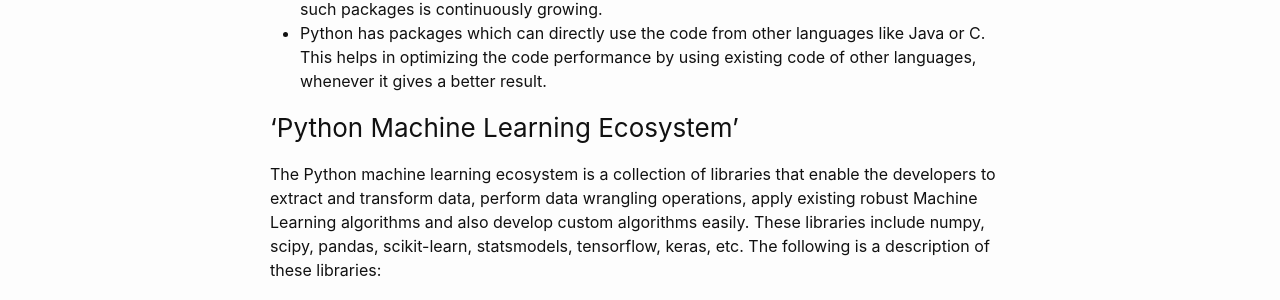
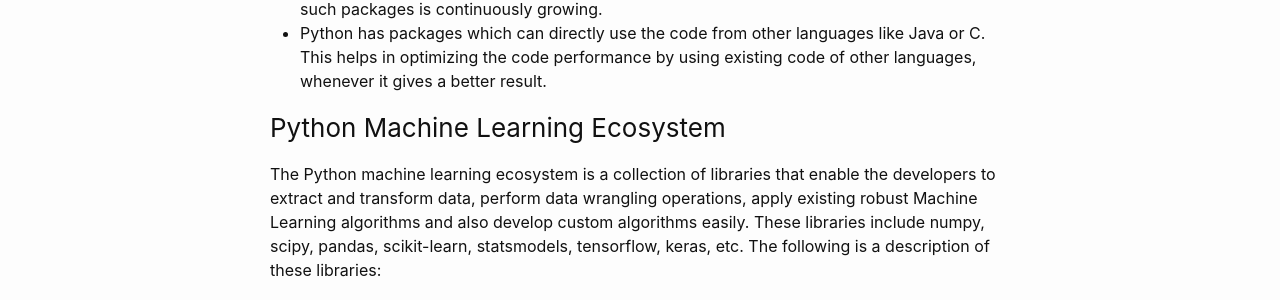
Before and after one commit to mosesimbahale/my-blog, a Jekyll site: the page built from Tech-blog/_posts/2021-12-14-Programming-for-data-science.md, in a window 1280 px wide. Shown: the part 753-1053 px from the top of the page. Built offline with Jekyll 4.4.1, drawn with Linux system fonts in a browser that asks for light colours.

```diff
--- a/Tech-blog/_posts/2021-12-14-Programming-for-data-science.md
+++ b/Tech-blog/_posts/2021-12-14-Programming-for-data-science.md
@@ -21,7 +21,7 @@ computing as well as scientific computing. Moreover it is being continuously upg
 - Python has packages which can directly use the code from other languages like Java or C. This helps in optimizing the code performance by using existing code of other languages, whenever it gives a better result.
 
 
-### 'Python Machine Learning Ecosystem'
+### Python Machine Learning Ecosystem
 
 The Python machine learning ecosystem is a collection of libraries that enable the developers to extract and transform data, perform data wrangling operations, apply existing robust Machine Learning algorithms and also develop custom algorithms easily. These libraries include numpy, scipy, pandas, scikit-learn, statsmodels, tensorflow, keras, etc. The following is a description of these libraries:
 
```
